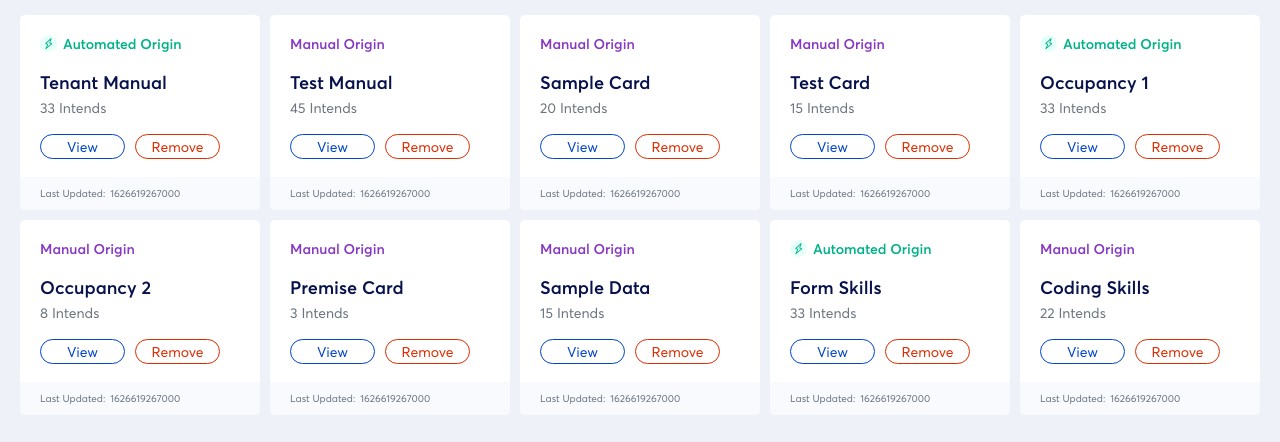
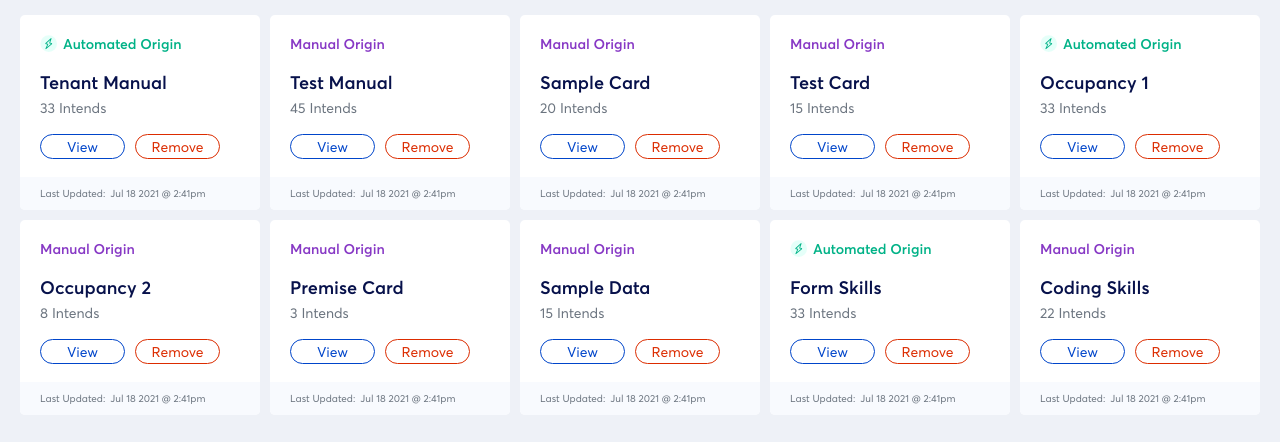
Before and after one commit to micmor-m/sampleData, a React (Create React App) app: page / in a window 1280 px wide. Shown: the top 442 px of the page. Built offline with nearby package versions, Linux system fonts and the light colour scheme.

Commit message:
add timestamp formatting function

```diff
--- a/src/App.js
+++ b/src/App.js
@@ -4,6 +4,9 @@ import "./styles/container.scss";
 
 // Import data
 import { sampleData } from "data/sampleData";
+
+// Import helper function
+import formatTimestamp from "./helpers/formatData.js";
 
 function App() {
   return (
@@ -17,7 +20,7 @@ function App() {
               name={item.name}
               originType={item.originType}
               intents={item.intents}
-              dateUpdated={item.dateUpdated}
+              dateUpdated={formatTimestamp(item.dateUpdated)}
             />
           );
         })}
--- a/src/components/CommonCard.js
+++ b/src/components/CommonCard.js
@@ -11,7 +11,6 @@ const CommonCard = (props) => {
   return (
     <article className="commonCardClass">
       <CardHeader originType={props.originType}></CardHeader>
-      {/* <CardHeader manual>Manual Origin</CardHeader> */}
       <CardBody title={props.name} subTitle={props.intents} />
       <ButtonGroup />
       <CardFooter timestamp={props.dateUpdated} />
--- /dev/null
+++ b/src/helpers/formatData.js
@@ -0,0 +1,27 @@
+// Return a time stamp without day of the week and without seconds
+export default function formatTimestamp(dateTime) {
+  const d = dateTime;
+  const date = new Date(+d); //NB: use + before variable name
+
+  // Remove day of the week from the date: Wed Sep 01 2021 => Sep 01 2021
+  let dateFinal = date.toDateString().substring(4);
+
+  // Get time in format: 2:03:04 AM
+  let timeInitial = date.toLocaleTimeString("en-US");
+  let timeFinal = "";
+
+  // Check if the hours has double or single digit and remove the seconds from time:
+  // 10:18:30 AM => 10:18 AM
+  if (timeInitial.length === 10) {
+    // If hours has one digit
+    timeFinal =
+      timeInitial.slice(0, 4) + timeInitial.slice(8).toLocaleLowerCase("en-US");
+  } else if (timeInitial.length === 11) {
+    // If hours has two digits
+    timeFinal =
+      timeInitial.slice(0, 5) + timeInitial.slice(9).toLocaleLowerCase("en-US");
+  } else {
+    return "Invalid format";
+  }
+  return `${dateFinal} @ ${timeFinal}`;
+}
--- a/src/styles/container.scss
+++ b/src/styles/container.scss
@@ -5,5 +5,5 @@
   padding: 10px;
   flex-wrap: wrap;
   max-width: 1270px;
-  justify-content: start;
+  justify-content: flex-start;
 }
```
